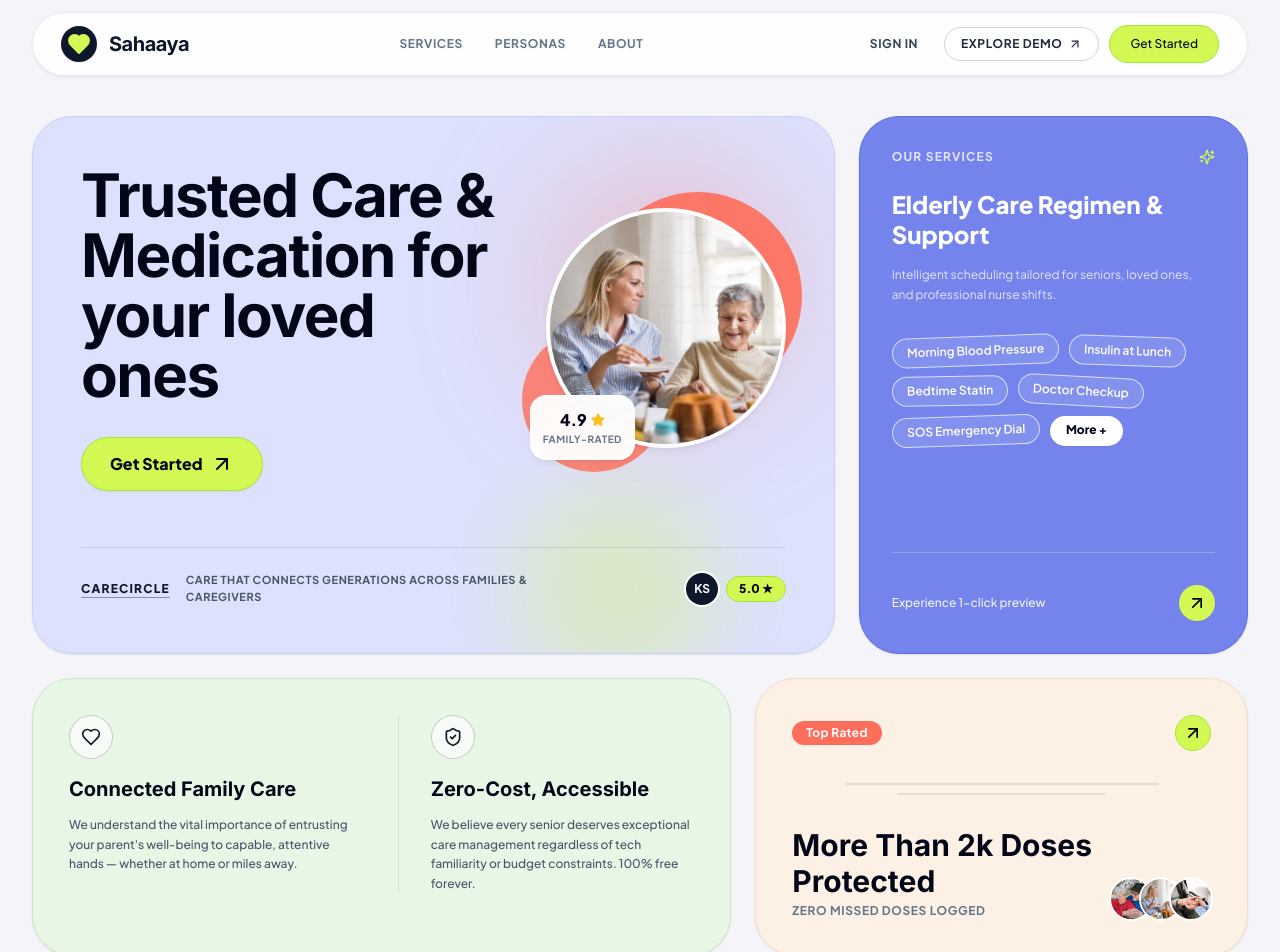
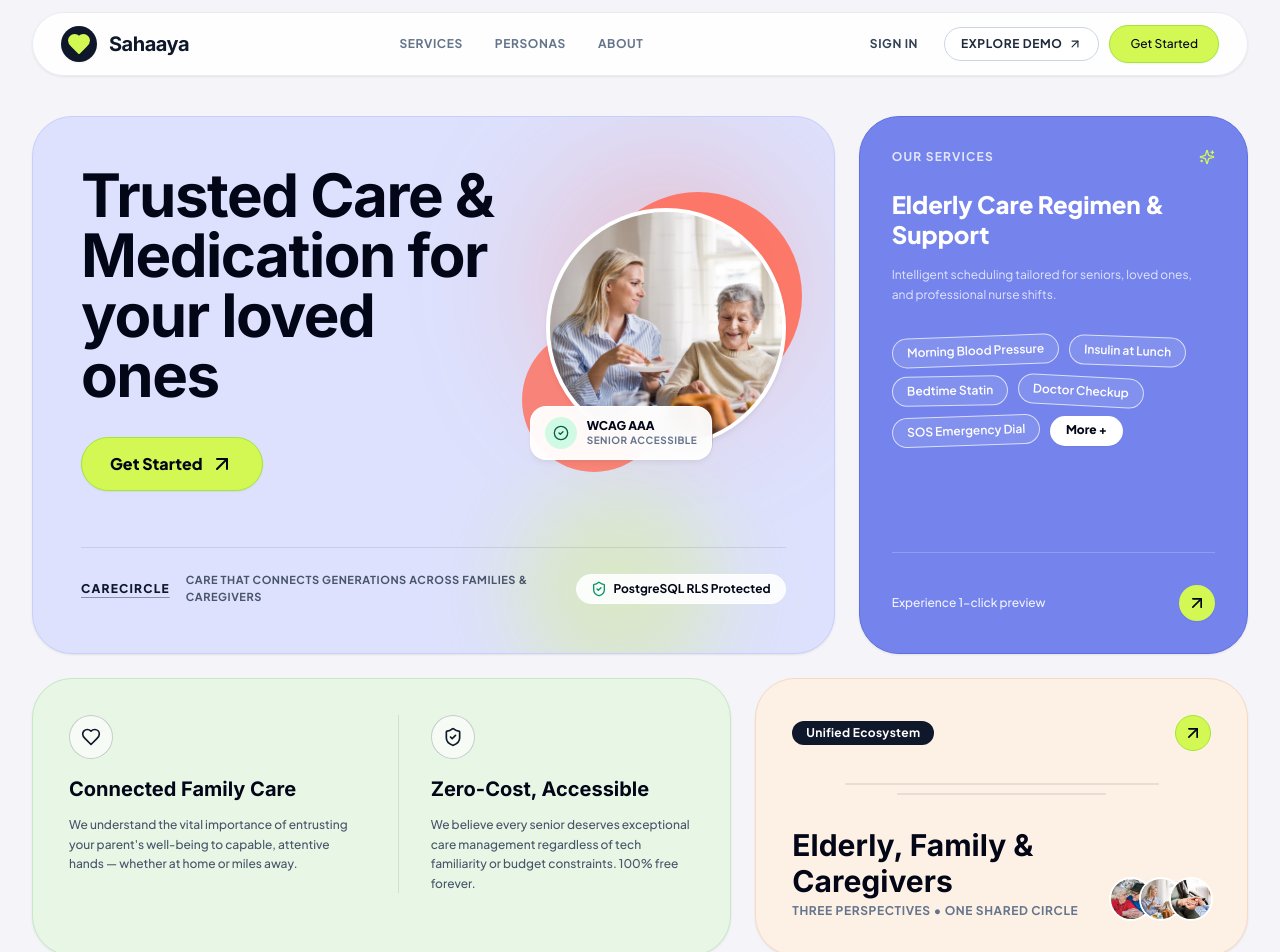
Before and after one commit to Shenu-dev/sahaaya, a React (Vite) app: page / in a window 1280 px wide. Shown: the top 952 px of the page. Built offline with nearby package versions, Linux system fonts and the light colour scheme; no server answers.

Commit message:
fix(ui): remove fake rating stars and replace with factual healthcare badges

```diff
--- a/src/pages/LandingPage.jsx
+++ b/src/pages/LandingPage.jsx
@@ -12,7 +12,6 @@ import {
   Activity,
   Smile,
   Pill,
-  Star,
   ChevronRight
 } from 'lucide-react';
 import Button from '../components/common/Button';
@@ -110,13 +109,15 @@ export default function LandingPage({ onNavigate, onDemoLogin }) {
                     />
                   </div>
 
-                  {/* Floating 4.9 Rating Card Over Photo */}
-                  <div className="absolute -bottom-3 -left-4 z-20 bg-white/95 backdrop-blur-md border border-white/90 rounded-2xl p-3 shadow-card flex flex-col items-center">
-                    <div className="flex items-center gap-1 text-slate-950 font-black text-base">
-                      <span>4.9</span>
-                      <Star className="w-3.5 h-3.5 fill-amber-400 text-amber-400" />
+                  {/* Floating Senior Accessibility Badge Over Photo */}
+                  <div className="absolute -bottom-3 -left-4 z-20 bg-white/95 backdrop-blur-md border border-white/90 rounded-2xl px-3.5 py-2.5 shadow-card flex items-center gap-2.5">
+                    <div className="w-8 h-8 rounded-full bg-emerald-100 flex items-center justify-center text-emerald-800 shrink-0">
+                      <CheckCircle2 className="w-4 h-4" />
                     </div>
-                    <span className="text-[10px] font-bold text-slate-500 uppercase tracking-wider">Family-Rated</span>
+                    <div>
+                      <span className="text-xs font-black text-slate-950 block leading-tight">WCAG AAA</span>
+                      <span className="text-[10px] font-bold text-slate-500 uppercase tracking-wider block">Senior Accessible</span>
+                    </div>
                   </div>
                 </div>
               </div>
@@ -134,13 +135,11 @@ export default function LandingPage({ onNavigate, onDemoLogin }) {
                     </span>
                   </div>
 
-                  {/* Trust Rating Pill with Avatar */}
+                  {/* Real Security & Tech Pill */}
                   <div className="flex items-center gap-2 shrink-0">
-                    <div className="w-8 h-8 rounded-full bg-slate-900 text-white flex items-center justify-center text-xs font-bold ring-2 ring-white">
-                      KS
-                    </div>
-                    <div className="px-3 py-1 rounded-full bg-bento-lime text-slate-950 text-xs font-black border border-lime-400 shadow-2xs">
-                      5.0 ★
+                    <div className="px-3.5 py-1.5 rounded-full bg-white/90 text-slate-950 text-xs font-bold border border-white flex items-center gap-1.5 shadow-2xs">
+                      <ShieldCheck className="w-4 h-4 text-emerald-600" />
+                      <span>PostgreSQL RLS Protected</span>
                     </div>
                   </div>
                 </div>
@@ -235,8 +234,8 @@ export default function LandingPage({ onNavigate, onDemoLogin }) {
             {/* Warm Peach Highlight Card (Col 5) */}
             <div className="lg:col-span-5 bg-bento-peach rounded-[32px] sm:rounded-[40px] border border-bento-peach-border p-7 sm:p-9 flex flex-col justify-between shadow-subtle">
               <div className="flex items-center justify-between">
-                <span className="px-3.5 py-1 rounded-full bg-bento-coral text-white text-xs font-bold tracking-wide shadow-2xs">
-                  Top Rated
+                <span className="px-3.5 py-1 rounded-full bg-slate-900 text-white text-xs font-bold tracking-wide shadow-2xs">
+                  Unified Ecosystem
                 </span>
                 <button
                   onClick={() => onDemoLogin('family')}
@@ -257,10 +256,10 @@ export default function LandingPage({ onNavigate, onDemoLogin }) {
               <div className="flex items-end justify-between gap-4">
                 <div>
                   <h4 className="text-2xl sm:text-3xl font-black text-slate-950 font-sans leading-tight">
-                    More Than 2k Doses Protected
+                    Elderly, Family & Caregivers
                   </h4>
                   <p className="text-xs font-bold text-slate-500 uppercase tracking-wider mt-1">
-                    Zero Missed Doses Logged
+                    Three Perspectives • One Shared Circle
                   </p>
                 </div>
 
```
